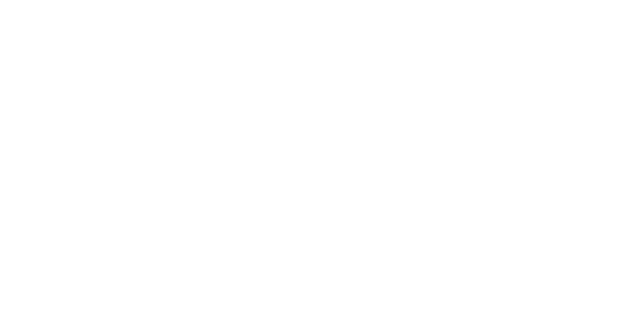
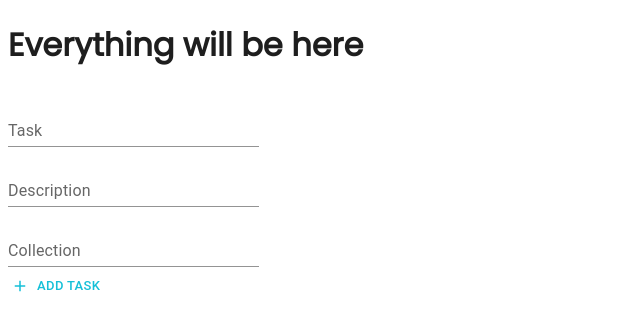
Before and after one commit to erxon/todo-app, a React (Create React App) app: page /home in a window 1280 px wide. Before the commit this address had no page. Shown: the top 328 px of the page, without its empty margins (0-640 px from the left). Built offline with nearby package versions, Linux system fonts and the light colour scheme.

Commit message:
add feature: create task

```diff
--- a/src/App.js
+++ b/src/App.js
@@ -2,6 +2,7 @@
 import { BrowserRouter as Router, Routes, Route } from "react-router-dom";
 import Login from "./components/Login";
 import Register from "./components/Register";
+import Home from "./components/Home"
 
 
 const App = () => {
@@ -10,6 +11,7 @@
       <Routes>
         <Route path="/" element={<Login />}/>
         <Route path="/register" element={<Register />}/>
+        <Route path="/home" element={<Home />} />
       </Routes>
     </Router>
   );
--- /dev/null
+++ b/src/components/Home.js
@@ -0,0 +1,13 @@
+import React from "react";
+import CreateTask from "./Task/CreateTask";
+import TaskProperties from "./TaskProperties/TaskProperties";
+function Home () {
+
+    return <div>
+        <h1>Everything will be here</h1>
+        <TaskProperties />
+        <CreateTask />
+    </div>
+}
+
+export default Home;
--- a/src/components/Register.js
+++ b/src/components/Register.js
@@ -7,6 +7,7 @@
 import styles from "../styles/styles.forms";
 import {Button} from "@mui/material";
 import { ArrowBack } from "@mui/icons-material";
+import { Link } from "react-router-dom";
 
 const Register = () => {
 
@@ -57,9 +58,11 @@
             <br />
             <button style={styles.buttonStyle}>Signup</button>
             <br />
-            <Button startIcon={<ArrowBack />}>
-                Back
-            </Button>
+            <Link style={{textDecoration: "none"}} to="/">
+                <Button sx={{m: 1, color: "#1E1E1E"}} size="small" startIcon={<ArrowBack />}>
+                    Back
+                </Button>
+            </Link>
         </div>
     </div>
 }
--- /dev/null
+++ b/src/components/Task/CreateTask.js
@@ -0,0 +1,12 @@
+import React from "react";
+import {Button} from "@mui/material";
+import AddIcon from '@mui/icons-material/Add';
+import styles from "../../styles/styles.forms";
+
+function CreateTask() {
+    return <div>
+        <Button sx={styles.accentColor} size="small" startIcon={<AddIcon />}> Add Task </Button>
+    </div>
+}
+
+export default CreateTask;
--- /dev/null
+++ b/src/components/TaskProperties/TaskProperties.js
@@ -0,0 +1,37 @@
+import React from "react";
+import { TextField } from "@mui/material";
+
+function TaskProperties() {
+    return <div>
+        <div>
+            <TextField
+                sx={{width: "25ch"}}
+                id="standard-basic"
+                label="Task"
+                variant="standard"
+                margin="dense"
+                multiline
+                 />
+            <br />
+            <TextField
+                sx={{width: "25ch"}}
+                id="standard-basic"
+                label="Description"
+                variant="standard"
+                margin="dense"
+                multiline />
+            <br />
+            <TextField
+                sx={{width: "25ch"}}
+                id="standard-basic"
+                label="Collection"
+                variant="standard"
+                margin="dense"
+                multiline />
+            <br />
+
+        </div>
+    </div>
+}
+
+export default TaskProperties;
--- a/src/styles/styles.forms.js
+++ b/src/styles/styles.forms.js
@@ -21,6 +21,9 @@
         cursor: "pointer",
         fontSize: "14px",
         marginTop: "24px"
+    },
+    accentColor: {
+        color: "#16C0D8"
     }
 };
 
```
Also changed, not shown: src/components/Task/TaskMany.js (added), src/components/Task/TaskSingle.js (added).
